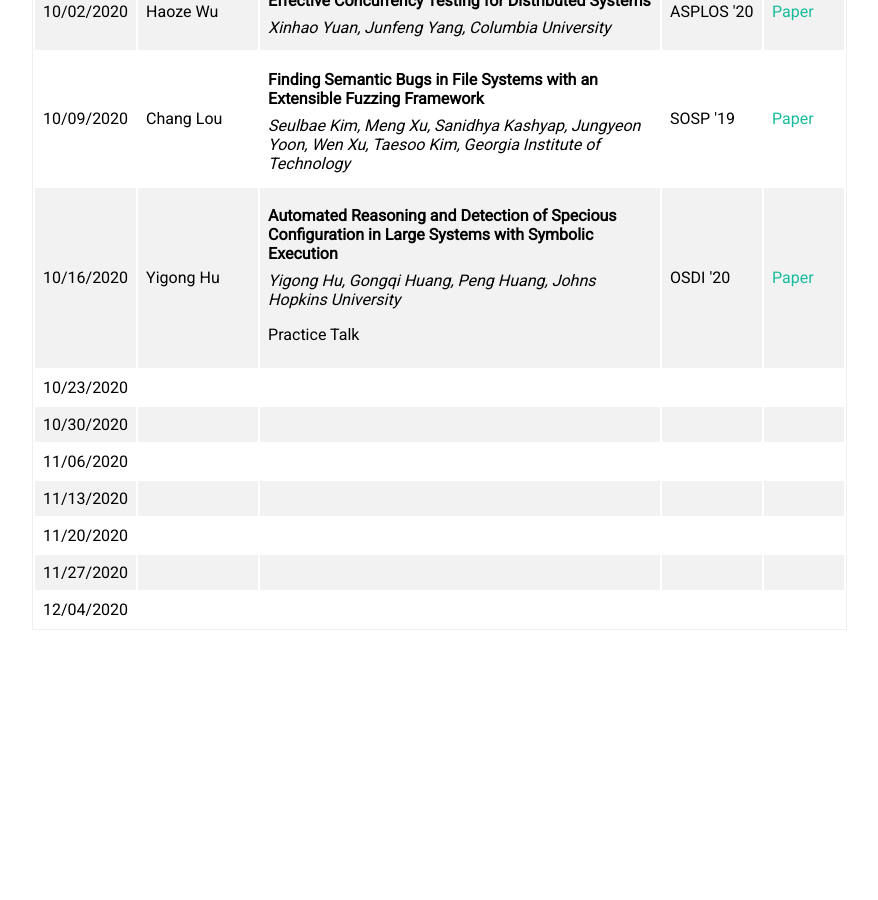
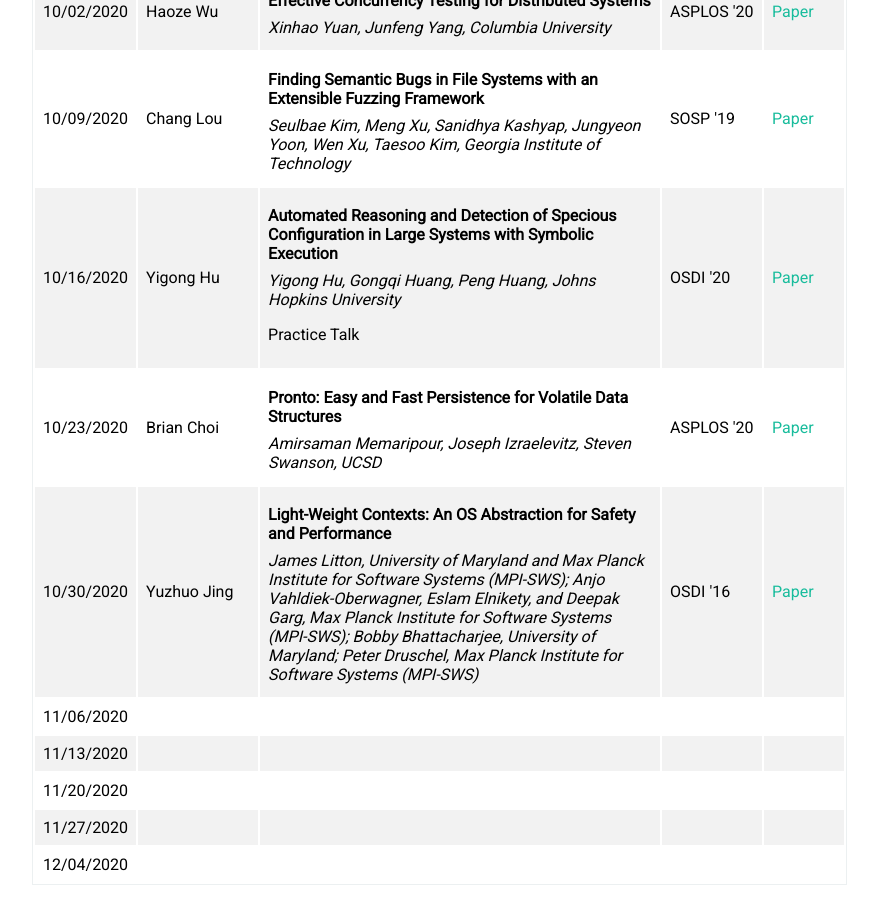
Before and after one commit to ryanphuang/CS817-WWW, a Jekyll site: the page built from index.html, in a window 1280 px wide and 900 px high, scrolled down 1207 px. Shown: the whole window, without its empty margins (143-1021 px from the left). Built offline with Jekyll 4.4.1, drawn with Linux system fonts in a browser that asks for light colours; before the commit the page ends 1852 px from its top, so only the background shows below that.

Commit message:
update schedule

```diff
--- a/_includes/schedule.html
+++ b/_includes/schedule.html
@@ -70,17 +70,23 @@
   </tr>
   <tr>
     <td>10/23/2020</td>
-    <td></td>
-    <td></td>
-    <td></td>
-    <td></td>
+    <td>Brian Choi</td>
+    <td>
+      <p class="title">Pronto: Easy and Fast Persistence for Volatile Data Structures</p>
+      <p class="authors">Amirsaman Memaripour, Joseph  Izraelevitz, Steven Swanson, UCSD</p>
+    </td>
+    <td>ASPLOS '20</td>
+    <td><a href="https://cseweb.ucsd.edu/~amemarip/upload/Pronto-ASPLOS-2020.pdf">Paper</a></td>
   </tr>
   <tr>
     <td>10/30/2020</td>
-    <td></td>
-    <td></td>
-    <td></td>
-    <td></td>
+    <td>Yuzhuo Jing</td>
+    <td>
+      <p class="title">Light-Weight Contexts: An OS Abstraction for Safety and Performance</p>
+      <p class="authors">James Litton, University of Maryland and Max Planck Institute for Software Systems (MPI-SWS); Anjo Vahldiek-Oberwagner, Eslam Elnikety, and Deepak Garg, Max Planck Institute for Software Systems (MPI-SWS); Bobby Bhattacharjee, University of Maryland; Peter Druschel, Max Planck Institute for Software Systems (MPI-SWS)</p>
+    </td>
+    <td>OSDI '16</td>
+    <td><a href="https://www.usenix.org/system/files/conference/osdi16/osdi16-litton.pdf">Paper</a></td>
   </tr>
   <tr>
     <td>11/06/2020</td>
```
